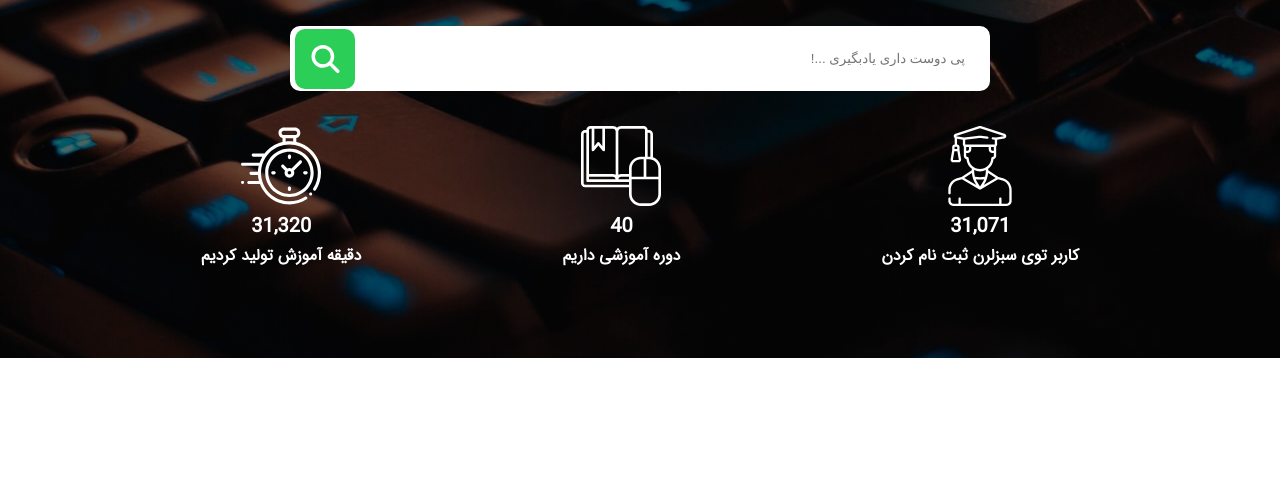
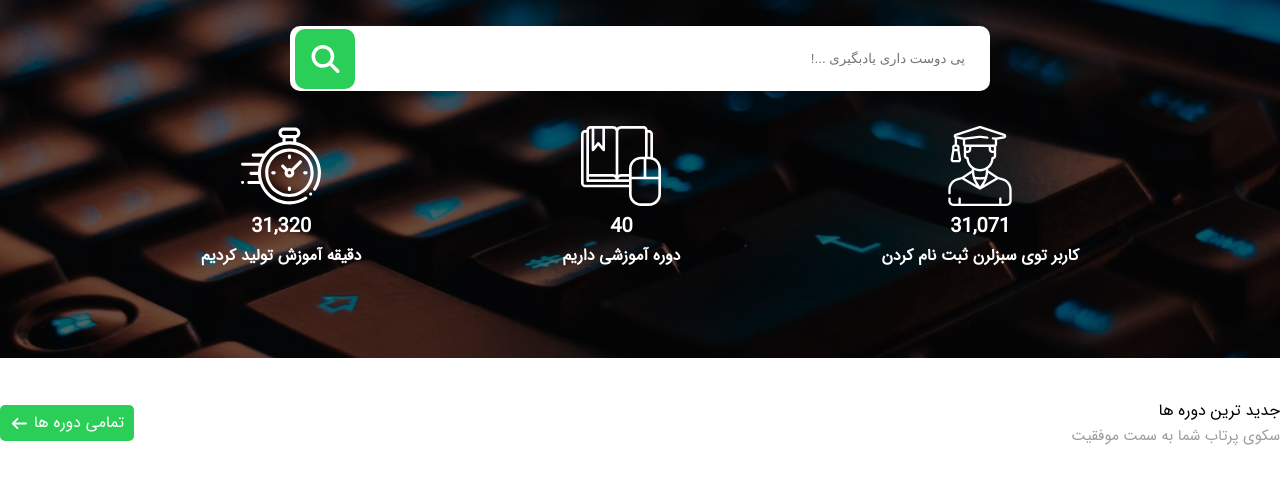
Before and after one commit to miladmahmoudi-developer/complete-website-project, a plain HTML site: page index.html in a window 1280 px wide. Shown: the part 366-850 px from the top of the page. Before the commit the page ends 800 px from the top, so only its background shows below. Drawn offline with Linux system fonts and the light colour scheme.

Commit message:
latest-courses-header-coding

```diff
--- a/css/index.css
+++ b/css/index.css
@@ -296,3 +296,61 @@ i {
 }
 
 /* finish landing style */
+
+
+
+
+
+
+
+
+
+
+
+
+
+
+/* start latest courses style */
+
+ .courses{
+    margin: 4rem 0;
+}
+
+.courses-header{
+    display: flex;
+    justify-content: space-between;
+    align-items: center;
+}
+
+.courses-header__right{
+    display: flex;
+    flex-direction: column;
+}
+
+.courses-header__text{
+    color: #9c9c9c;
+    font-size: 1.5rem;
+}
+
+.courses-header__link{
+    display: flex;
+    justify-content: center;
+    align-items: center;
+    background-color: var(--primary-color);
+    color: var(--white-color);
+    padding: 0.5rem 1rem;
+    border-radius: 0.5rem;
+}
+
+.courses-header__link:hover{
+    color: var(--white-color);
+}
+
+.courses-header__icon{
+    margin-right: 0.5rem;
+    font-size: 1.5rem;
+}
+
+
+
+/* finish latest courses style */
--- a/index.html
+++ b/index.html
@@ -12,6 +12,10 @@
 <!-- using bem standard class names -->
 
 <body>
+
+
+
+
 
     <!-- start header -->
     <header class="header">
@@ -264,6 +268,11 @@
     </header>
     <!-- finish header -->
 
+
+
+
+
+
     <!-- start landing -->
 
     <section class="landing">
@@ -424,6 +433,51 @@
 
 
 
+    <!-- start latest courses -->
+
+
+    <div class="courses">
+
+        <div class="container">
+
+            <div class="courses-header">
+
+                <div class="courses-header__right">
+
+                    <span class="courses-header__title">جدید ترین دوره ها</span>
+                    <span class="courses-header__text">سکوی پرتاب شما به سمت موفقیت</span>
+
+                </div>
+
+
+                <div class="courses-header__left">
+
+                    <a href="#" class="courses-header__link">
+                        تمامی دوره ها
+                        <i class="fas fa-arrow-left courses-header__icon"></i>
+                    </a>
+
+                </div>
+
+            </div>
+
+
+
+            <div class="courses-content"></div>
+
+        </div>
+
+    </div>
+
+
+    <!-- finish latest courses -->
+
+
+
+
+
+
+
 
 
 
```
